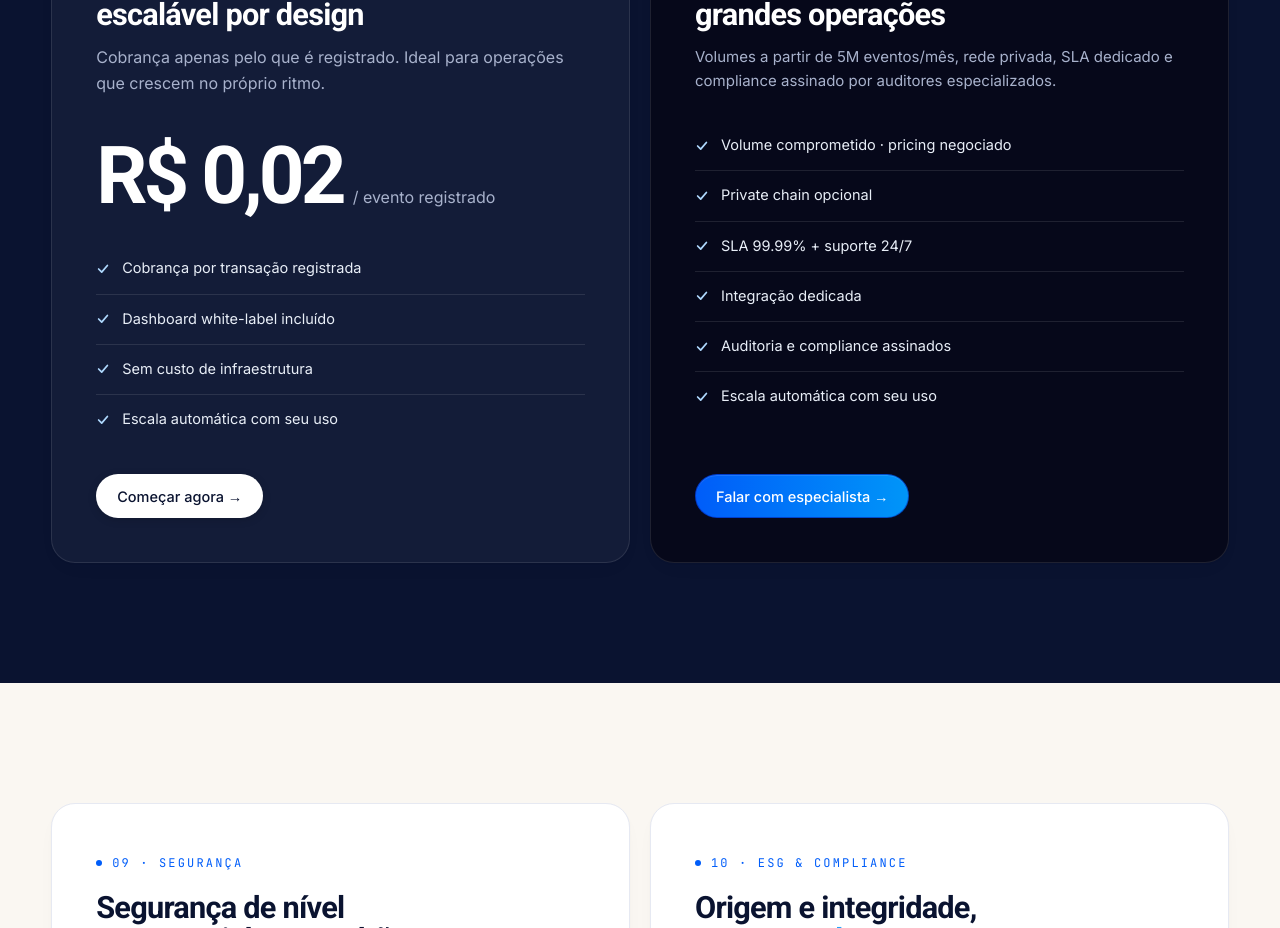
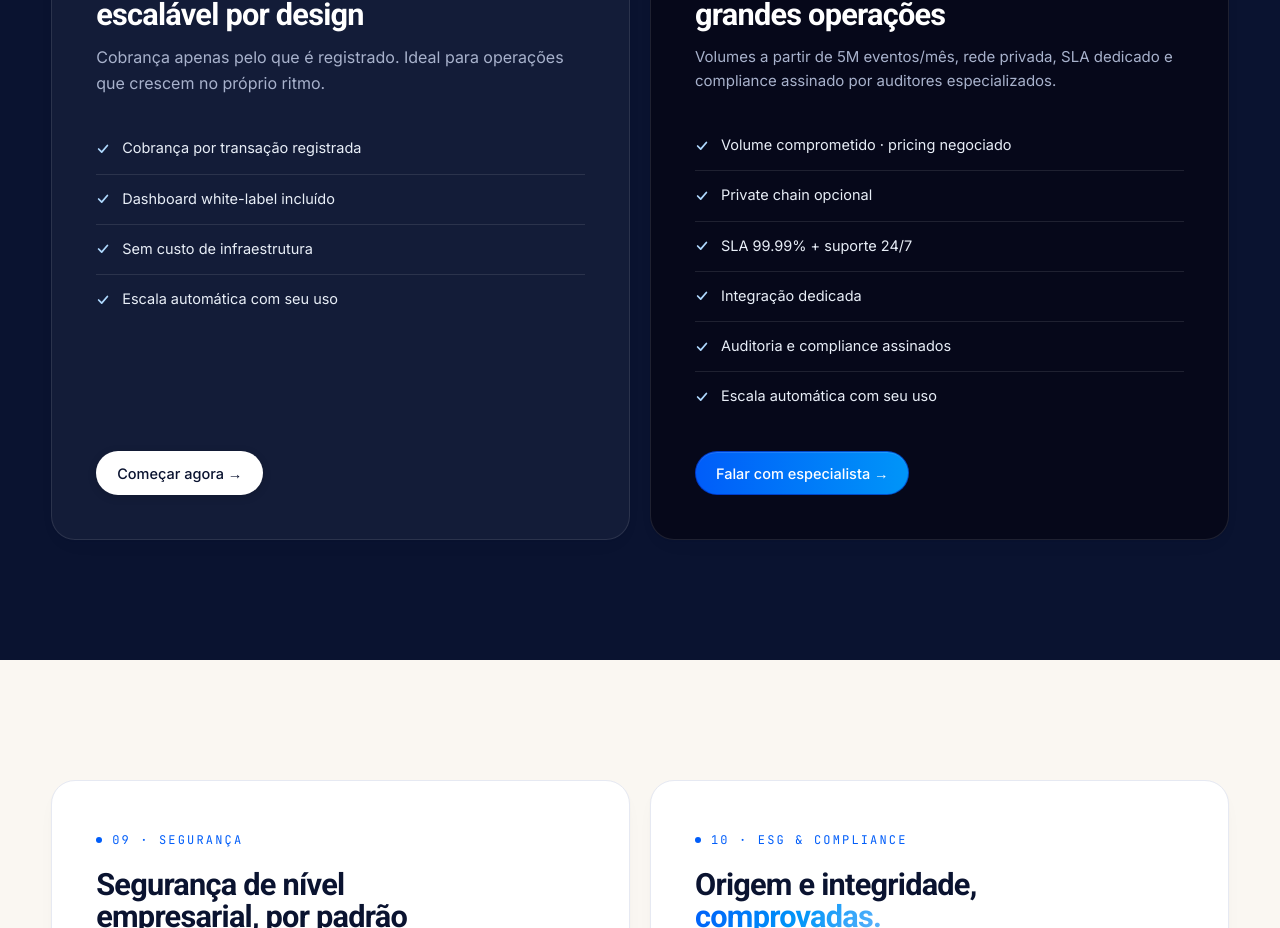
Before and after one commit to filipemoraes/tstack-landingpage, a Next.js app: page / in a window 1280 px wide. Shown: the part 8640-9568 px from the top of the page. Built offline with nearby package versions, Linux system fonts and the light colour scheme.

Commit message:
refactor(pricing): remove explicit price value and adjust formatting

```diff
--- a/components/sections/Preco.tsx
+++ b/components/sections/Preco.tsx
@@ -44,10 +44,7 @@ export function Preco() {
             <br />
             <span className="grad-text-light">Cresça sem surpresas.</span>
           </h2>
-          <p>
-            Sem setup, sem mínimos, sem infraestrutura para manter. A operação registra; a
-            plataforma prova.
-          </p>
+          <p>Sem setup, sem mínimos, sem infraestrutura para manter. A operação registra; a plataforma prova.</p>
         </SectionHead>
 
         <div className="grid grid-cols-2 max-[900px]:grid-cols-1 gap-5">
@@ -60,21 +57,8 @@ export function Preco() {
               escalável por design
             </h3>
             <p className="text-[#A8B2CC] mt-3.5">
-              Cobrança apenas pelo que é registrado. Ideal para operações que crescem no próprio
-              ritmo.
+              Cobrança apenas pelo que é registrado. Ideal para operações que crescem no próprio ritmo.
             </p>
-
-            <div className="mt-8">
-              <div className="mt-2 flex items-baseline gap-2.5">
-                <span
-                  className="text-white font-display font-bold leading-none"
-                  style={{ fontSize: 80, letterSpacing: "-.05em" }}
-                >
-                  R$ 0,02
-                </span>
-                <span className="text-base text-[#A8B2CC] font-normal">/ evento registrado</span>
-              </div>
-            </div>
 
             <ul className="mt-7 flex-1 flex flex-col gap-0.5 list-none p-0">
               {standardItems.map((it, i) => (
@@ -90,7 +74,7 @@ export function Preco() {
               ))}
             </ul>
 
-            <div className="mt-8">
+            <div className="mt-8 max-[768px]:[&>*]:w-full max-[768px]:[&>*]:justify-center">
               <a
                 href="#contato"
                 className="inline-flex items-center gap-2 rounded-full font-sans text-[14.5px] font-medium no-underline cursor-pointer h-11 px-5 bg-white text-ink border border-white/30 shadow-[0_2px_8px_rgba(0,0,0,.15)] hover:bg-white/90 transition-all duration-200"
@@ -109,8 +93,8 @@ export function Preco() {
               grandes operações
             </h3>
             <p className="text-[#A8B2CC] mt-3.5 text-[15px]">
-              Volumes a partir de 5M eventos/mês, rede privada, SLA dedicado e compliance assinado
-              por auditores especializados.
+              Volumes a partir de 5M eventos/mês, rede privada, SLA dedicado e compliance assinado por auditores
+              especializados.
             </p>
 
             <ul className="mt-7 flex-1 flex flex-col gap-0.5 list-none p-0">
@@ -127,7 +111,7 @@ export function Preco() {
               ))}
             </ul>
 
-            <div className="mt-8">
+            <div className="mt-8 max-[768px]:[&>*]:w-full max-[768px]:[&>*]:justify-center">
               <Button href="#contato" variant="primary">
                 Falar com especialista →
               </Button>
```
